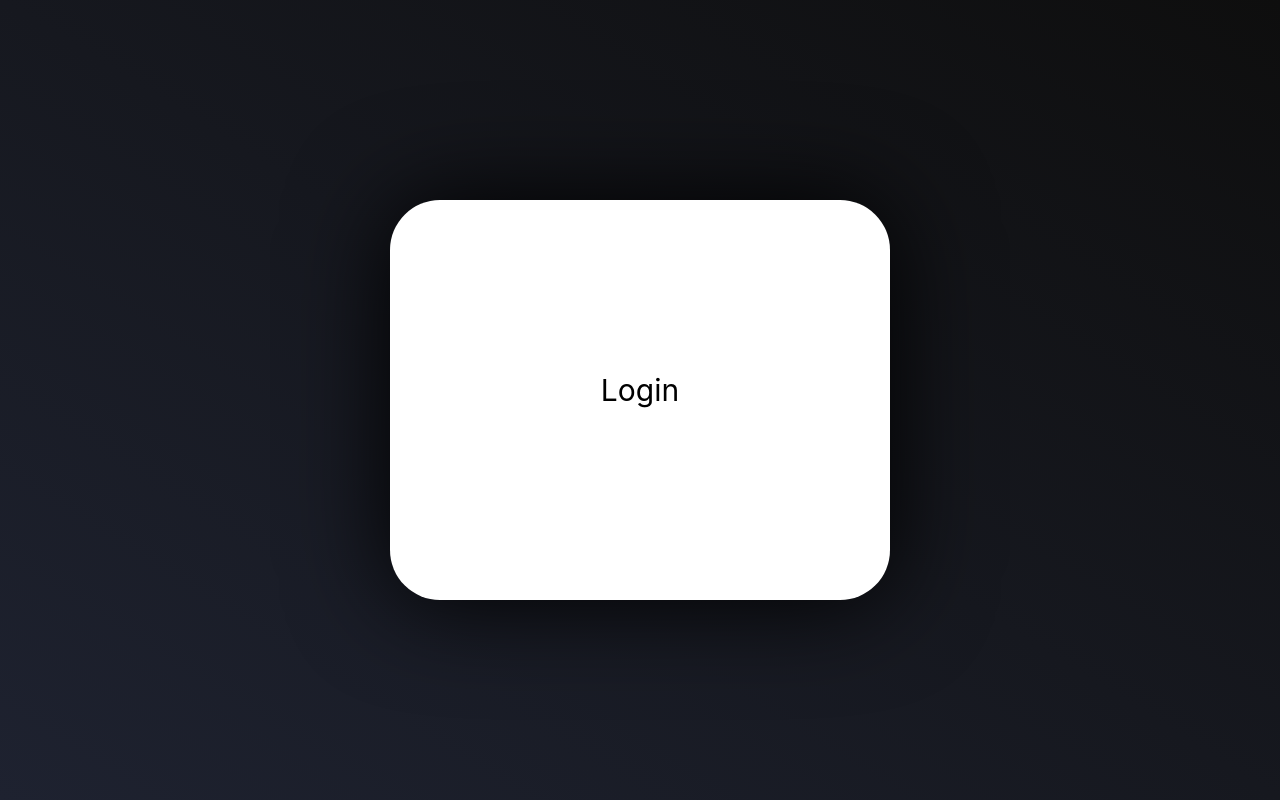
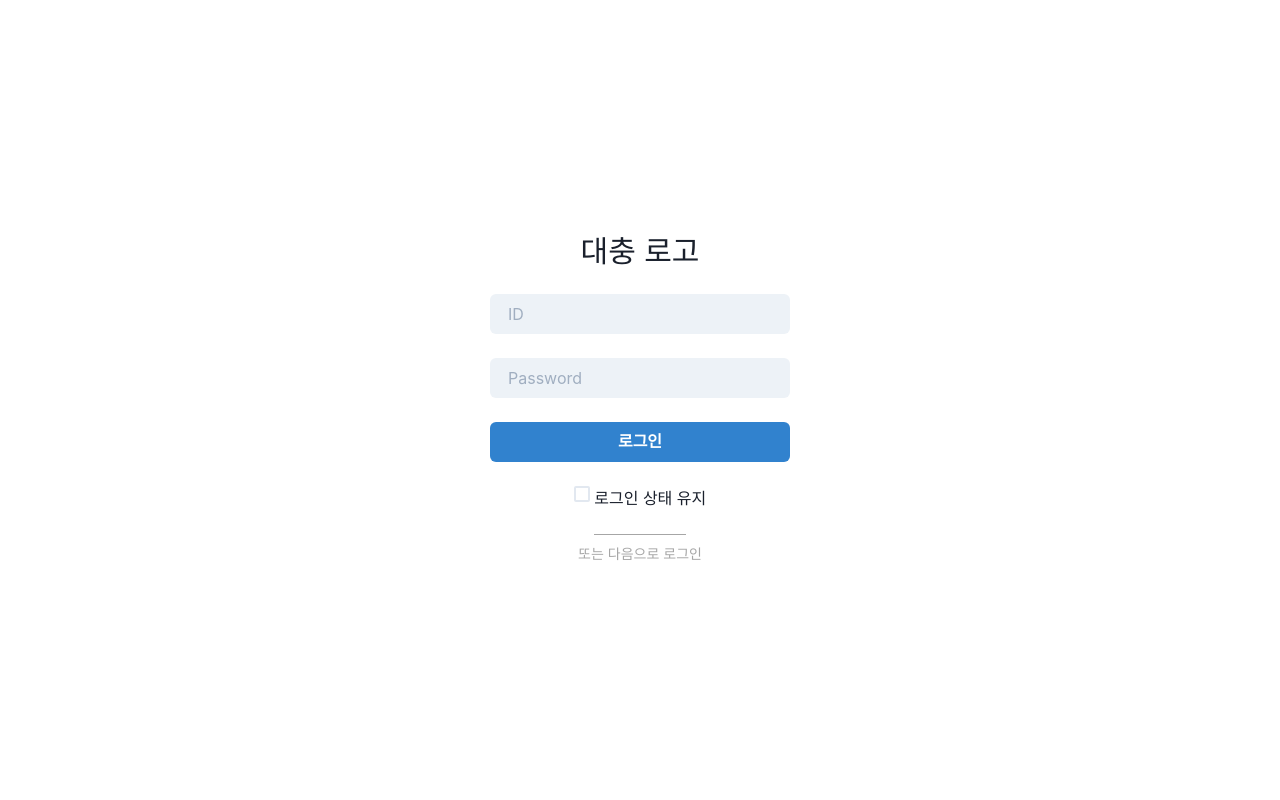
Before and after one commit to ehddus980/re-monito-server-backup, a React (Create React App) app: page / in a window 1280 px wide. Built offline with nearby package versions, Linux system fonts and the light colour scheme.

Commit message:
✅ Login page fix

```diff
--- a/package.json
+++ b/package.json
@@ -3,11 +3,14 @@
   "version": "0.1.0",
   "private": true,
   "dependencies": {
+    "@chakra-ui/react": "^1.7.4",
+    "@emotion/react": "^11",
+    "@emotion/styled": "^11",
     "@testing-library/jest-dom": "^5.14.1",
     "@testing-library/react": "^12.0.0",
     "@testing-library/user-event": "^13.2.1",
+    "framer-motion": "^5",
     "react": "^17.0.2",
-    "react-bootstrap": "^2.1.1",
     "react-dom": "^17.0.2",
     "react-modal": "^3.14.4",
     "react-redux": "^7.2.6",
--- a/src/App.js
+++ b/src/App.js
@@ -1,9 +1,12 @@
 import Login from "./components/Container/Login/LoginComponent";
+import { ChakraProvider } from "@chakra-ui/react";
 
 function App() {
   return (
     <>
-      <Login />
+      <ChakraProvider>
+        <Login />
+      </ChakraProvider>
     </>
   );
 }
--- a/src/components/Container/Login/LoginComponent.js
+++ b/src/components/Container/Login/LoginComponent.js
@@ -10,7 +10,7 @@ const Login = () => {
     <>
       <BackDiv>
         <LoginBox>
-          <LoginBoxTitle>Login</LoginBoxTitle>
+          <LoginBoxTitle>대충 로고</LoginBoxTitle>
           <LoginFormContent />
         </LoginBox>
       </BackDiv>
--- a/src/components/Container/Login/LoginFormContent.js
+++ b/src/components/Container/Login/LoginFormContent.js
@@ -1,5 +1,33 @@
+import { Input, Button, Checkbox } from "@chakra-ui/react";
+import {
+  LoginInput,
+  LoginLine,
+  SideLine,
+} from "../../Presenter/LoginFormPresenter";
+
 const LoginFormContent = () => {
-  return <></>;
+  return (
+    <>
+      <LoginInput>
+        <Input variant="filled" placeholder="ID" />
+        <br />
+        <Input variant="filled" placeholder="Password" />
+        <br />
+        <Button colorScheme="blue" width="300px">
+          로그인
+        </Button>
+        <br />
+        <div>
+          <Checkbox /> 로그인 상태 유지
+        </div>
+        <br />
+        <div display="flex">
+          <SideLine />
+          <LoginLine>또는 다음으로 로그인</LoginLine>
+        </div>
+      </LoginInput>
+    </>
+  );
 };
 
 export default LoginFormContent;
--- /dev/null
+++ b/src/components/Presenter/LoginFormPresenter.js
@@ -0,0 +1,28 @@
+import styled from "styled-components";
+
+const LoginInput = styled.div`
+  display: flex;
+  flex-direction: column;
+  justify-content: center;
+  align-items: center;
+  width: 300px;
+`;
+
+const LoginLine = styled.div`
+  display: flex;
+  align-items: center;
+  color: rgba(0, 0, 0, 0.35);
+  font-size: 14px;
+  margin: 8px 0px;
+`;
+const SideLine = styled.div`
+  content: "";
+  flex-grow: 1;
+  background: rgba(0, 0, 0, 0.35);
+  height: 1px;
+  font-size: 0px;
+  line-height: 0px;
+  margin: 0px 16px;
+`;
+
+export { LoginInput, LoginLine, SideLine };
--- a/src/components/Presenter/LoginPresenter.js
+++ b/src/components/Presenter/LoginPresenter.js
@@ -5,7 +5,6 @@ const BackDiv = styled.div`
   align-items: center;
   justify-content: center;
   height: 100vh;
-  background: linear-gradient(to right top, #1e2230, #0e0e0e);
 `;
 
 const LoginBox = styled.div`
@@ -15,10 +14,9 @@ const LoginBox = styled.div`
   justify-content: center;
 
   width: 500px;
-  height: 400px;
+  height: 500px;
   border-radius: 50px;
   background-color: white;
-  box-shadow: 0px 0px 100px black;
 `;
 
 const LoginBoxTitle = styled.div`
```
Also changed, not shown: 1 other file (tests, documents, lock files or other folders).
